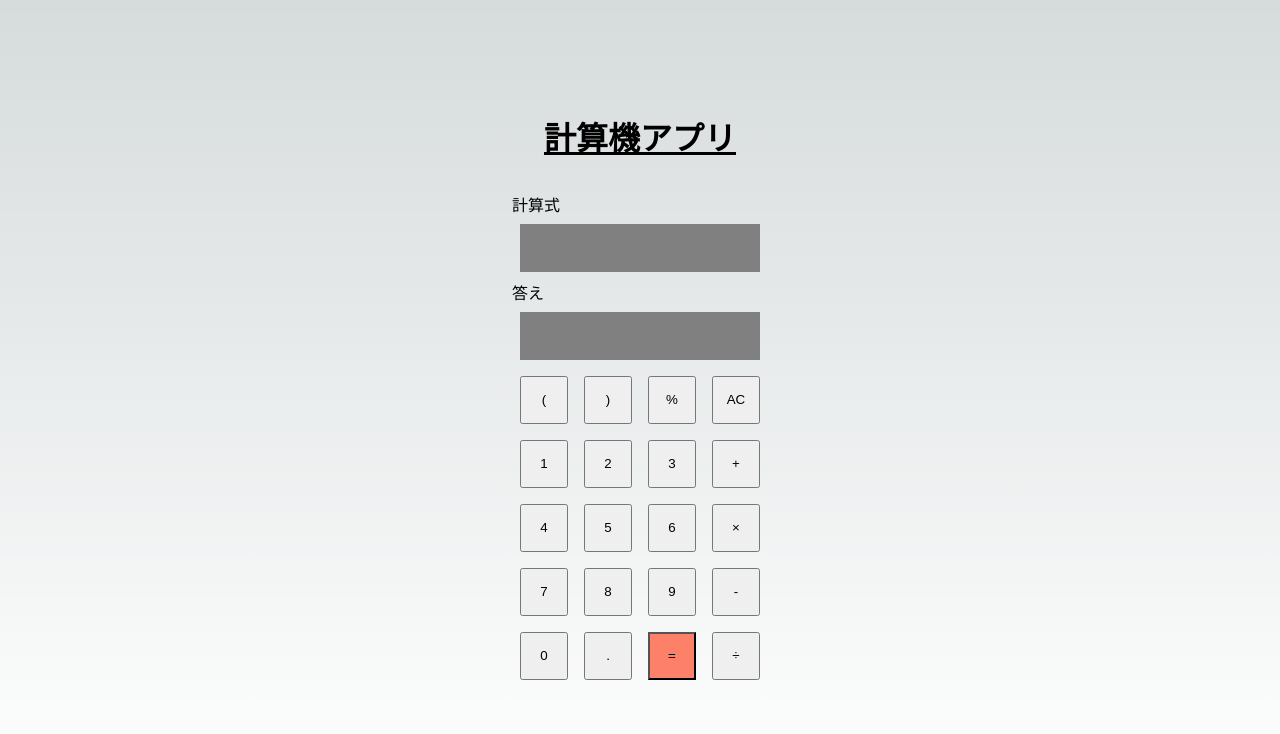
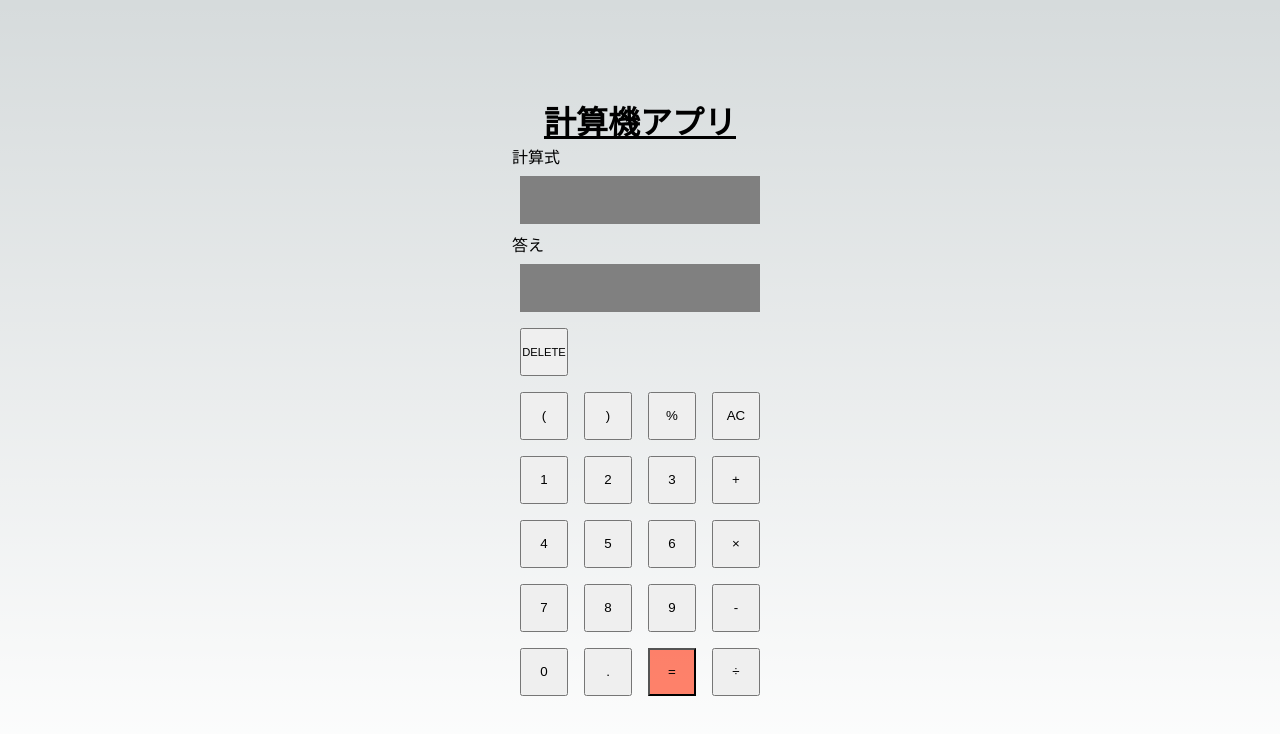
Before and after one commit to shimpei1494/calculate-next-app, a Next.js app: page / in a window 1280 px wide. Shown: the top 734 px of the page. Built offline with nearby package versions, Linux system fonts and the light colour scheme.

Commit message:
Deleteボタンの実装

```diff
--- a/components/Calculator/index.jsx
+++ b/components/Calculator/index.jsx
@@ -1,6 +1,7 @@
 import { useState } from 'react';
 import { Switch } from '../Switch';
 import { Clear } from '../Switch/clear';
+import { Delete } from '../Switch/delete';
 import { Equal } from '../Switch/equal';
 import style from './Calculator.module.css';
 
@@ -35,6 +36,9 @@ export function Calculator() {
       <div className={style.calcWrapper}>
         {answer}
       </div>
+      <div>
+        <Delete setDisplay={setDisplay} display={display} setAnswer={setAnswer}/>
+      </div>
       <div className={style.btnDisplayWrapper}>
         <div className={style.numGrid}>
           {NUMBERS.map((number) => {
--- a/components/Switch/Switch.module.css
+++ b/components/Switch/Switch.module.css
@@ -11,3 +11,7 @@
 .equal:hover{
   background-color: rgba(255, 99, 71, 1);
 }
+
+.delete {
+  font-size: 0.7rem;
+}
--- /dev/null
+++ b/components/Switch/delete.jsx
@@ -0,0 +1,13 @@
+import style from './Switch.module.css';
+
+export function Delete(props) {
+  const handleClick = () => {
+    const displayDelete = props.display.slice(0, -1);
+    props.setDisplay(displayDelete);
+    props.setAnswer("");
+  };
+
+  return (
+    <button className={`${style.btn} ${style.delete}`} onClick={handleClick}>DELETE</button>
+  );
+}
```
